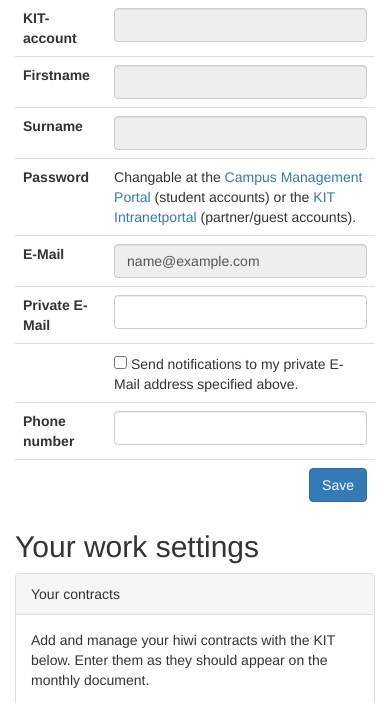
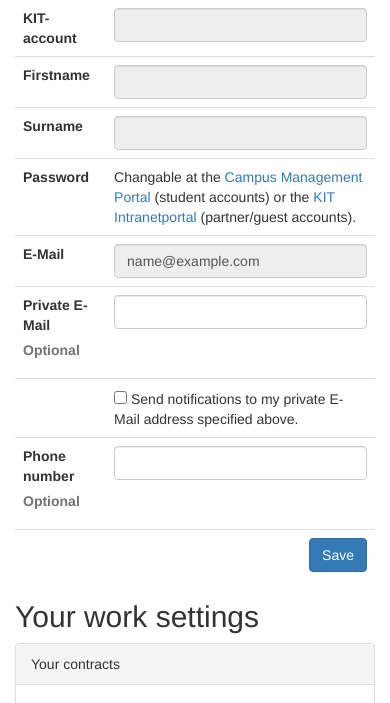
Before and after one commit to janisstreib/hiwi-stunden, a Django app: page /profile/ in a window 390 px wide; the page is wider, and only the part inside the window is pictured. Shown: the part 229-932 px from the top of that part. Run offline with Django 3.2, Linux system fonts and the light colour scheme; the visitor is signed in with stand-in values (Sample User, id 1); data that the repository does not hold is empty; parts of the project's set-up code (start-up, migrations or seed data) failed here and were passed over; some libraries are stand-ins or nearby versions.

Commit message:
ADD: "Optional" marker on private mail and phone numer fields

```diff
--- a/templates/profile.html
+++ b/templates/profile.html
@@ -31,12 +31,12 @@
     <td><input class="form-control" id="kit-mail" type="text" value="{{user.email}}" disabled></td>
   </tr>
   <tr>
-    <th>Private E-Mail</th>
+    <th>Private E-Mail<span class="help-block">Optional</span></th>
     <td><input class="form-control" name="private_email" id="private-mail" type="text" value="{% if user.private_email %}{{user.private_email}}{% endif %}" ></td>
   </tr>
   <tr><td></td><td><input name="private_notif" type="checkbox" {% if user.notify_to_private %} checked {%endif%}/> Send notifications to my private E-Mail address specified above.</td></tr>
   <tr>
-    <th>Phone number</th>
+    <th>Phone number<span class="help-block">Optional</span></th>
     <td><input name="phone" class="form-control" id="phone" type="text" value="{% if user.phone_number %}{{user.phone_number}}{% endif %}" ></td>
   </tr>
   <tr><td></td><td><input type="submit" name="data" value="Save" class="btn btn-primary pull-right"/></td></tr>
```
